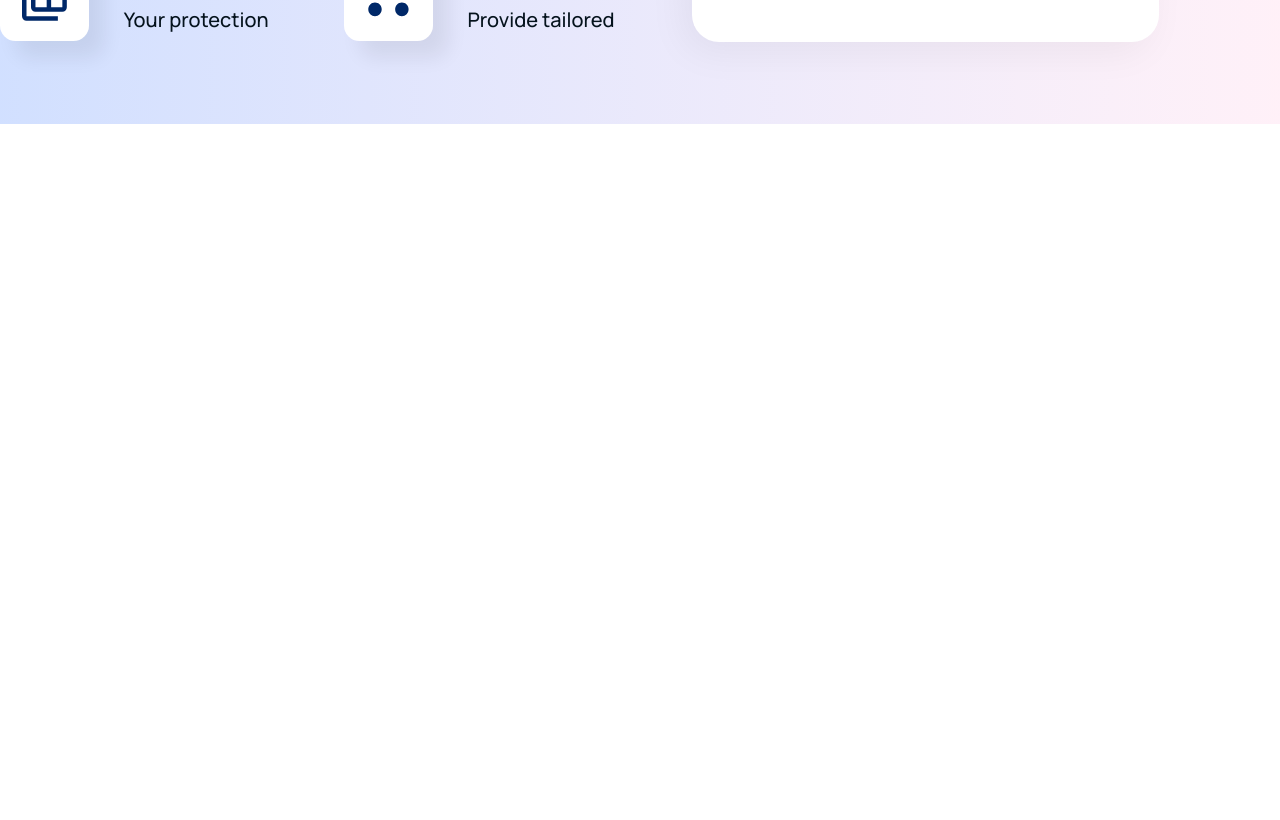
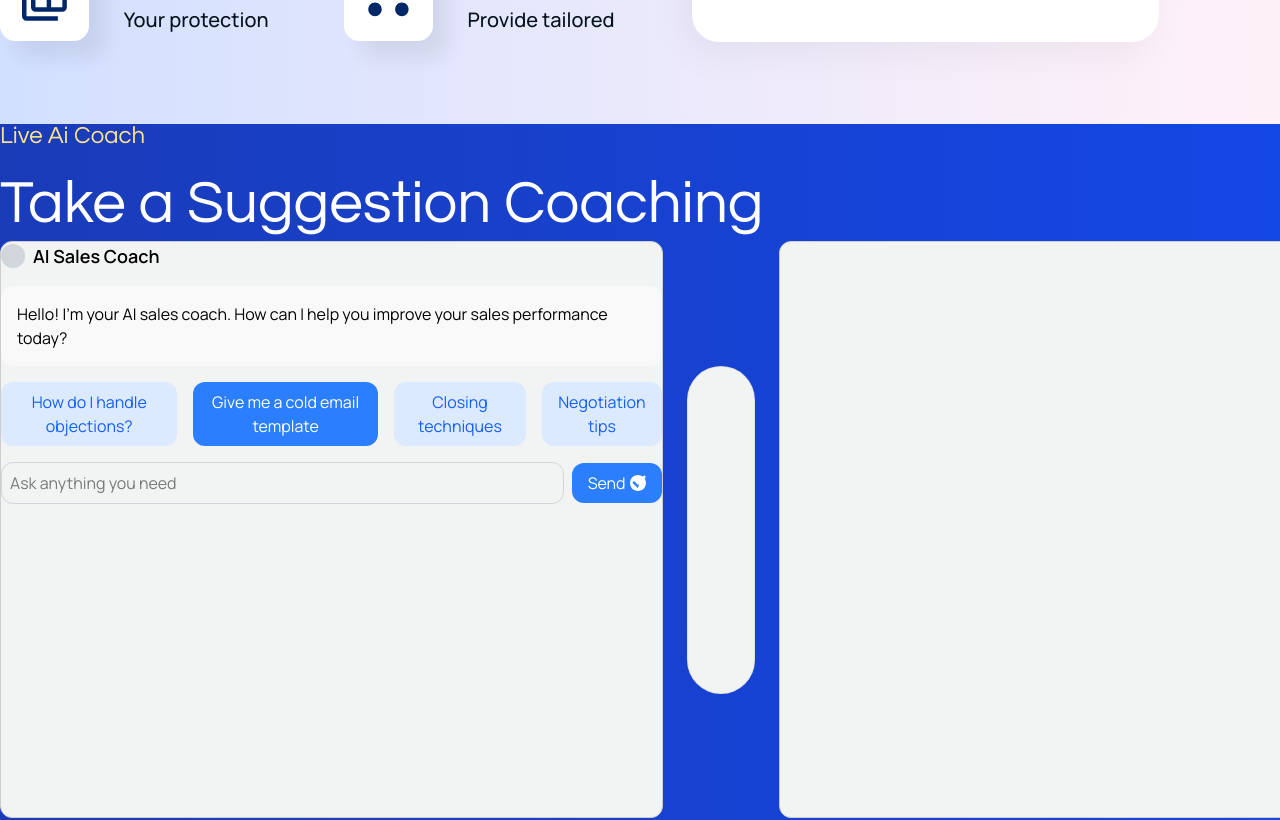
Before and after one commit to mehedi8430/ai-coach-landing, a React (Vite) app: page / in a window 1280 px wide. Shown: the part 900-1720 px from the top of the page. Before the commit the page ends 1024 px from the top, so only its background shows below. Built offline with nearby package versions, Linux system fonts and the light colour scheme.

Commit message:
working on design ai coach section

```diff
--- a/src/App.css
+++ b/src/App.css
@@ -1,3 +1,4 @@
 @import url("https://fonts.googleapis.com/css2?family=Manrope:wght@200..800&display=swap");
 @import url("https://fonts.googleapis.com/css2?family=Plus+Jakarta+Sans:ital,wght@0,200..800;1,200..800&display=swap");
 @import url("https://fonts.googleapis.com/css2?family=Poppins:ital,wght@0,100;0,200;0,300;0,400;0,500;0,600;0,700;0,800;0,900;1,100;1,200;1,300;1,400;1,500;1,600;1,700;1,800;1,900&display=swap");
+@import url("https://fonts.googleapis.com/css2?family=Questrial&display=swap");
--- a/src/App.jsx
+++ b/src/App.jsx
@@ -1,6 +1,7 @@
 import "./App.css";
+import { AiCoachSection } from "./components/AiCoachSection";
 import { Header } from "./components/Header";
-import { Hero } from "./components/Hero";
+import { HeroSection } from "./components/HeroSection";
 
 function App() {
 
@@ -9,9 +10,13 @@ function App() {
       <div className="bg-gradient-to-r from-[rgba(103,151,255,0.3)] to-[rgba(255,111,185,0.1)] ">
         <div className="w-[1440px] mx-auto ">
           <Header />
-          <Hero />
+          <HeroSection />
         </div>
-      </div >
+      </div>
+
+      <div className="bg-gradient-to-r from-blue-800 to-blue-700 ">
+        <AiCoachSection />
+      </div>
     </>
   )
 }
--- /dev/null
+++ b/src/components/AiCoachSection.jsx
@@ -0,0 +1,62 @@
+
+export const AiCoachSection = () => {
+    return (
+        <div className="w-[1441.62px] mx-auto h-[994px]">
+            <div className="h-[117px] space-y-[20px]">
+                <p className="font-normal text-[24px] leading-[100%] tracking-[-1%] text-[#FCE38A] font-questrial">
+                    Live Ai Coach
+                </p>
+                <h4 className="font-normal text-[60px] leading-[120%] tracking-[-1%] text-[#FFFFFF] font-questrial">
+                    Take a Suggestion Coaching
+                </h4>
+            </div>
+
+            <div className="w-full h-[577px] rounded-[8px] flex items-center gap-6 ">
+                {/* <div className="w-[787px] h-[577px] border-[1px] border-[#CDCDCD] rounded-[12px] bg-[#F2F3F3]">
+
+                </div> */}
+                <div className="w-[787px] h-[577px] border-[1px] border-[#CDCDCD] rounded-[12px] bg-[#F2F3F3]">
+                    <div className="flex items-center mb-4">
+                        <div className="w-6 h-6 bg-gray-300 rounded-full mr-2"></div>
+                        <span className="text-lg font-semibold">AI Sales Coach</span>
+                    </div>
+
+                    <div className="mb-4">
+                        <div className="bg-[#F9F9F9] p-4 rounded-[12px]">
+                            <p>Hello! I'm your AI sales coach. How can I help you improve your sales performance today?</p>
+                        </div>
+                    </div>
+
+                    <div className="flex space-x-4 mb-4">
+                        <button className="bg-blue-100 text-blue-600 px-4 py-2 rounded-[12px]">How do I handle objections?</button>
+                        <button className="bg-blue-500 text-white px-4 py-2 rounded-[12px]">Give me a cold email template</button>
+                        <button className="bg-blue-100 text-blue-600 px-4 py-2 rounded-[12px]">Closing techniques</button>
+                        <button className="bg-blue-100 text-blue-600 px-4 py-2 rounded-[12px]">Negotiation tips</button>
+                    </div>
+
+                    <div className="flex items-center">
+                        <input
+                            type="text"
+                            placeholder="Ask anything you need"
+                            className="flex-grow border border-gray-300 rounded-[12px] p-2 mr-2"
+                        />
+                        <button className="bg-blue-500 text-white px-4 py-2 rounded-[12px] flex items-center">
+                            Send
+                            <svg xmlns="http://www.w3.org/2000/svg" viewBox="0 0 24 24" fill="currentColor" className="w-4 h-4 ml-1">
+                                <path d="M12 0c-6.627 0-12 5.373-12 12s5.373 12 12 12 12-5.373 12-12-5.373-12-12-12zm0 20l-8.5-8.5 2.5-2.5 6 6 12-12-2.5-2.5-6 6z" />
+                            </svg>
+                        </button>
+                    </div>
+                </div>
+
+                <div className="w-[72px] h-[328px] border-[1px] border-[#4E4E4E1A] rounded-[57px] bg-[#F2F3F3] flex flex-col gap-[40px] p-[24px] backdrop-blur-xl">
+
+                </div>
+
+                <div className="w-[787px] h-[577px] border-[1px] border-[#CDCDCD] rounded-[12px] bg-[#F2F3F3]">
+
+                </div>
+            </div>
+        </div>
+    )
+}
--- a/src/components/Hero.jsx
+++ b/src/components/HeroSection.jsx
@@ -1,7 +1,7 @@
 
-export const Hero = () => {
+export const HeroSection = () => {
     return (
-        <section className="mt-[82px] pb-[82px] w-1442px h-750px">
+        <section className="mt-[82px] pb-[82px] w-[1442px] h-750px">
             <div className="flex flex-col md:flex-row relative">
                 {/* Left column - Main heading and description */}
                 <div className="mt-[44px]">
--- a/src/index.css
+++ b/src/index.css
@@ -4,4 +4,5 @@
   --font-manrope: "Manrope", sans-serif;
   --font-plus_jakarta_sans: "Plus Jakarta Sans", sans-serif;
   --font-poppins: "Poppins", sans-serif;
+  --font-questrial: "Questrial", sans-serif;
 }
```
